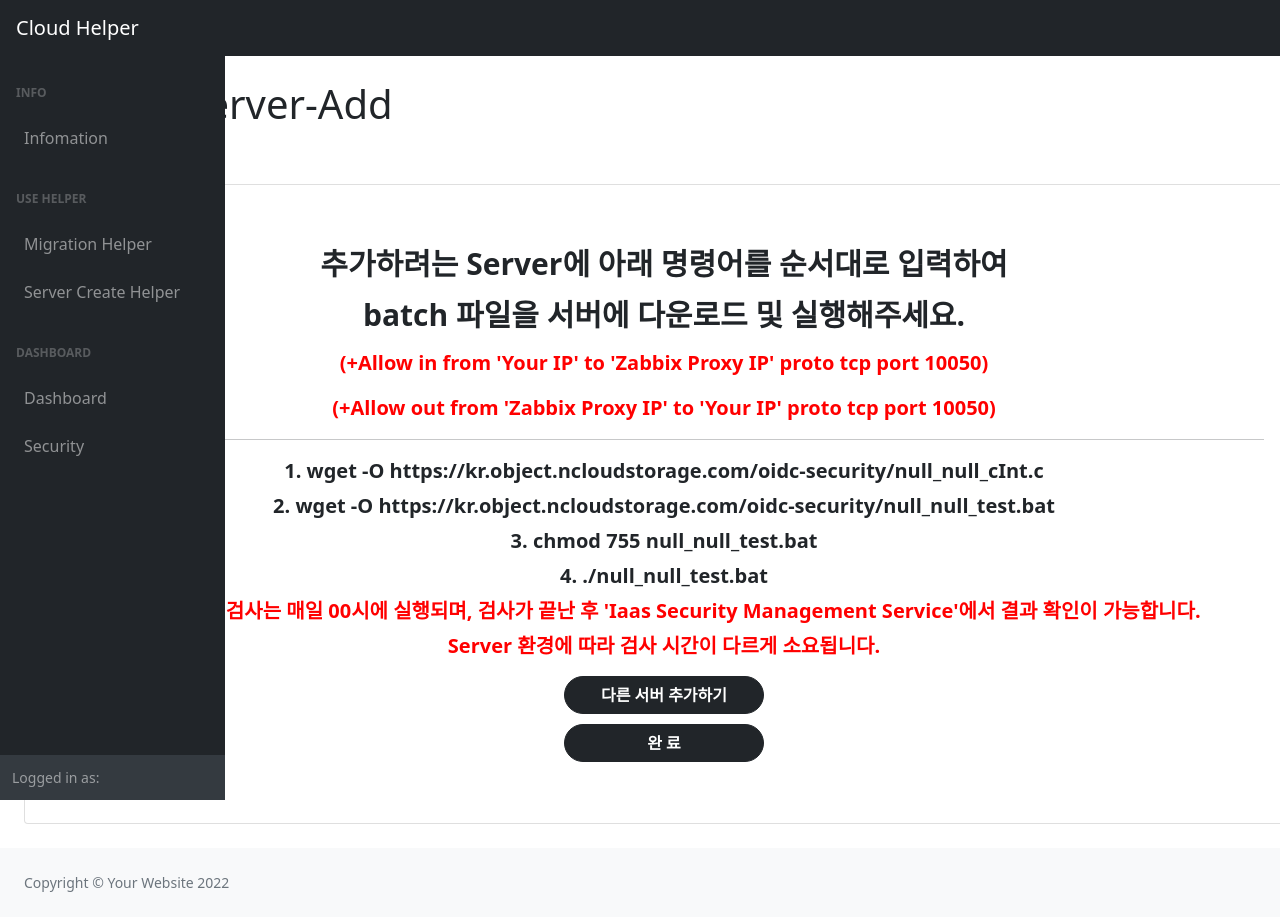
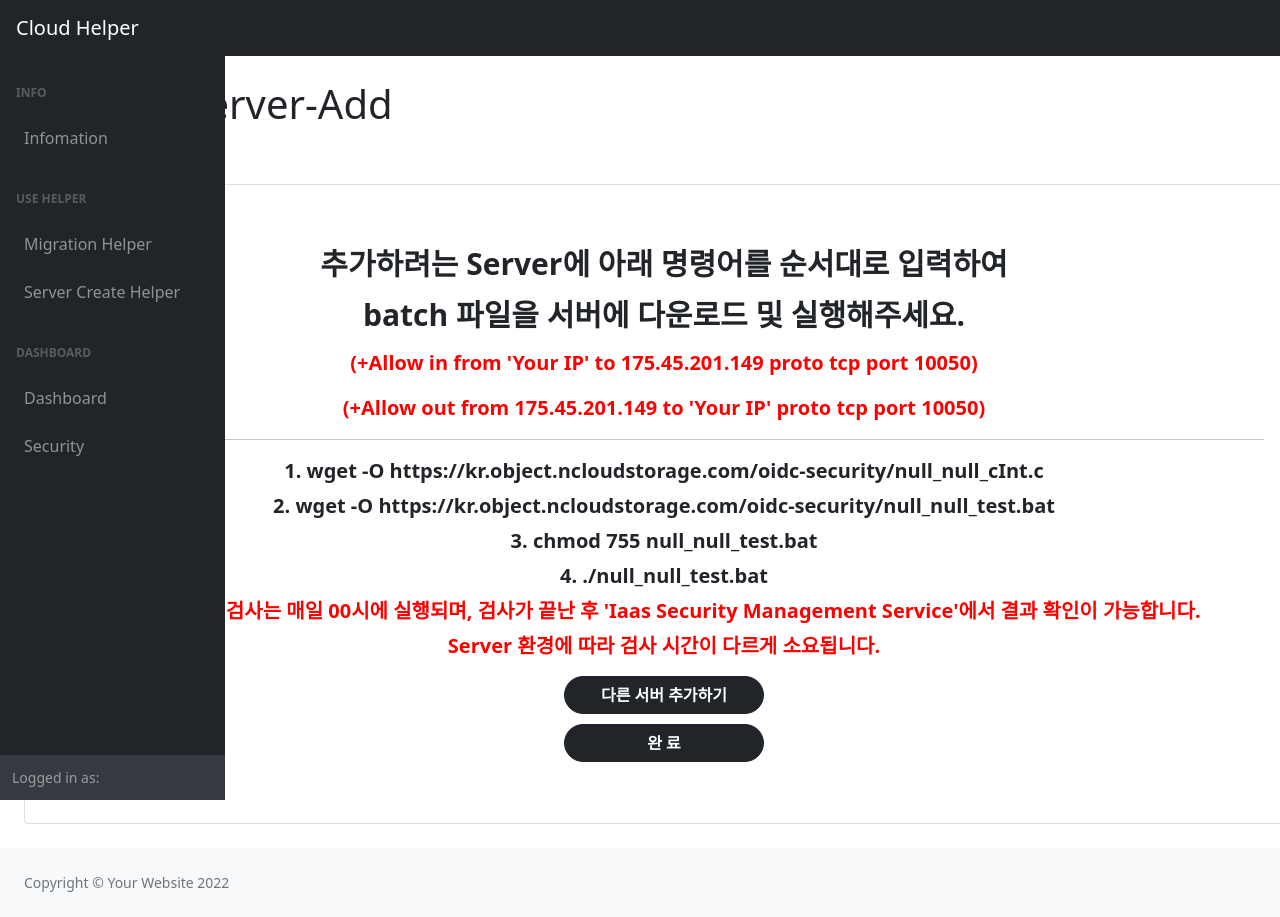
Before and after one commit to OIDC-JT/OIDC_FRONT_BP, a React (Create React App) app in the folder oidc/: page /BatchInstallSecu in a window 1280 px wide. Shown: the top 917 px of the page. Built offline with nearby package versions, Linux system fonts and the light colour scheme.

Commit message:
zabbix proxy ip 기입

```diff
--- a/oidc/src/components/Page/BatchInstallSecu.js
+++ b/oidc/src/components/Page/BatchInstallSecu.js
@@ -18,8 +18,8 @@ import $ from "jquery";
             <Card.Body style = {{position: 'absolute', top:'50%', left:'50%', transform: 'translate(-50%, -50%)'}}>
               <Card.Title style = {{textAlign : 'center', fontWeight: 'bold', fontSize : '30px', marginBottom : '15px', width : '1200px'}}>추가하려는 Server에 아래 명령어를 순서대로 입력하여</Card.Title>
               <Card.Title style = {{textAlign : 'center', fontWeight: 'bold', fontSize : '30px', marginBottom : '15px', width : '1200px'}}>batch 파일을 서버에 다운로드 및 실행해주세요.</Card.Title>
-              <div style = {{textAlign : 'center', fontWeight: 'bold', fontSize : '20px', marginBottom : '15px', width : '1200px', color: 'red'}}>(+Allow in from 'Your IP' to 'Zabbix Proxy IP' proto tcp port 10050)</div>
-              <div style = {{textAlign : 'center', fontWeight: 'bold', fontSize : '20px', marginBottom : '15px', width : '1200px', color: 'red'}}>(+Allow out from 'Zabbix Proxy IP' to 'Your IP' proto tcp port 10050)</div>
+              <div style = {{textAlign : 'center', fontWeight: 'bold', fontSize : '20px', marginBottom : '15px', width : '1200px', color: 'red'}}>(+Allow in from 'Your IP' to 175.45.201.149 proto tcp port 10050)</div>
+              <div style = {{textAlign : 'center', fontWeight: 'bold', fontSize : '20px', marginBottom : '15px', width : '1200px', color: 'red'}}>(+Allow out from 175.45.201.149 to 'Your IP' proto tcp port 10050)</div>
               <hr></hr>
               <>
                 <div classname="mb-3" style = {{textAlign:'center'}}>
@@ -72,8 +72,8 @@ import $ from "jquery";
             <Card.Body style = {{position: 'absolute', top:'50%', left:'50%', transform: 'translate(-50%, -50%)'}}>
               <Card.Title style = {{textAlign : 'center', fontWeight: 'bold', fontSize : '30px', marginBottom : '15px', width : '1200px'}}>추가하려는 Server에 아래 명령어를 순서대로 입력하여</Card.Title>
               <Card.Title style = {{textAlign : 'center', fontWeight: 'bold', fontSize : '30px', marginBottom : '15px', width : '1200px'}}>batch 파일을 서버에 다운로드 및 실행해주세요.</Card.Title>
-              <div style = {{textAlign : 'center', fontWeight: 'bold', fontSize : '20px', marginBottom : '15px', width : '1200px', color: 'red'}}>(+Allow in from 'Your IP' to 'Zabbix Proxy IP' proto tcp port 10050)</div>
-              <div style = {{textAlign : 'center', fontWeight: 'bold', fontSize : '20px', marginBottom : '15px', width : '1200px', color: 'red'}}>(+Allow out from 'Zabbix Proxy IP' to 'Your IP' proto tcp port 10050)</div>
+              <div style = {{textAlign : 'center', fontWeight: 'bold', fontSize : '20px', marginBottom : '15px', width : '1200px', color: 'red'}}>(+Allow in from 'Your IP' to 175.45.201.149 proto tcp port 10050)</div>
+              <div style = {{textAlign : 'center', fontWeight: 'bold', fontSize : '20px', marginBottom : '15px', width : '1200px', color: 'red'}}>(+Allow out from 175.45.201.149 to 'Your IP' proto tcp port 10050)</div>
               <hr></hr>
                  <>
                    <div classname="mb-3" style = {{textAlign:'center'}}>
```
